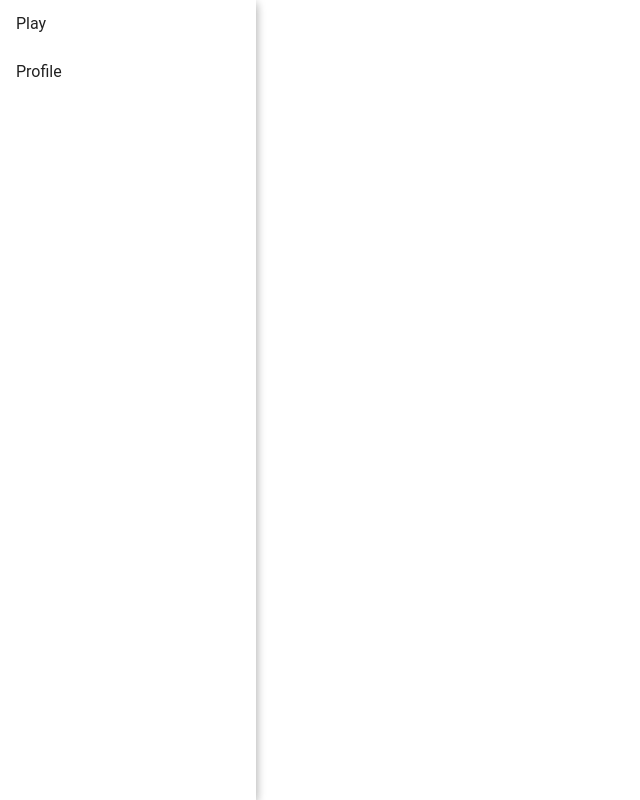
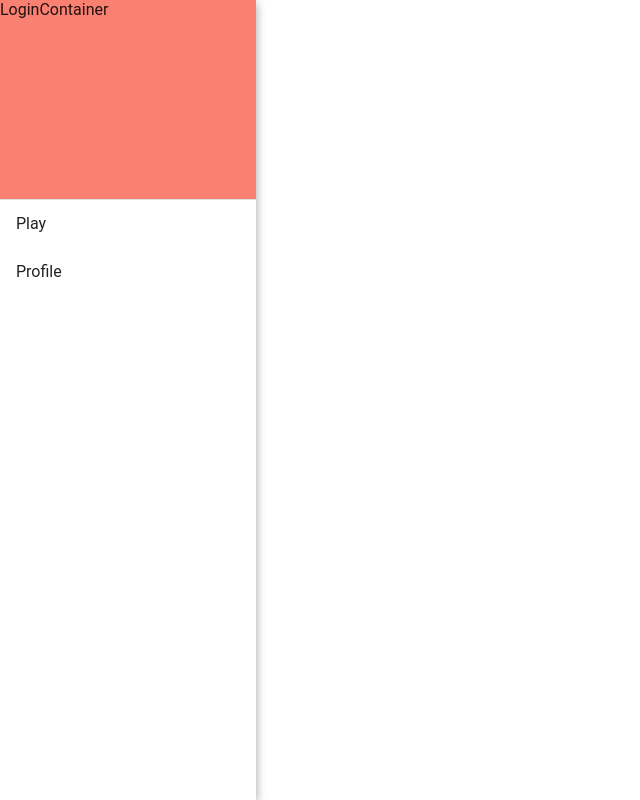
Before and after one commit to jizusun/ssr-web-utils, a React (Create React App) app: page / in a window 1280 px wide. Shown: the whole page, without its empty margins (0-640 px from the left). Built offline with nearby package versions, Linux system fonts and the light colour scheme.

Commit message:
add loginContainer

```diff
--- a/src/components/NavDrawer.js
+++ b/src/components/NavDrawer.js
@@ -12,7 +12,17 @@ class NavDrawer extends Component {
 				<FloatingActionButton>
 					<Menu/>
 				</FloatingActionButton>
+
 				<Drawer>
+				<div
+				  style={{
+				    height: '200px',
+				    width: '100%',
+				    backgroundColor: 'salmon'
+				  }}
+				>
+				  LoginContainer
+				</div>
 					<Divider/>
 					<MenuItem
 						primaryText={'Play'}
--- a/src/index.js
+++ b/src/index.js
@@ -18,8 +18,8 @@ ReactDOM.render(
 
 
 if (module.hot) {
-  module.hot.accept('./App', () => {
-    const NextApp = require('./App').default
+  module.hot.accept('./routes', () => {
+    const NextApp = require('./routes').default
     ReactDOM.render(
       <NextApp />,
       rootEl
```
